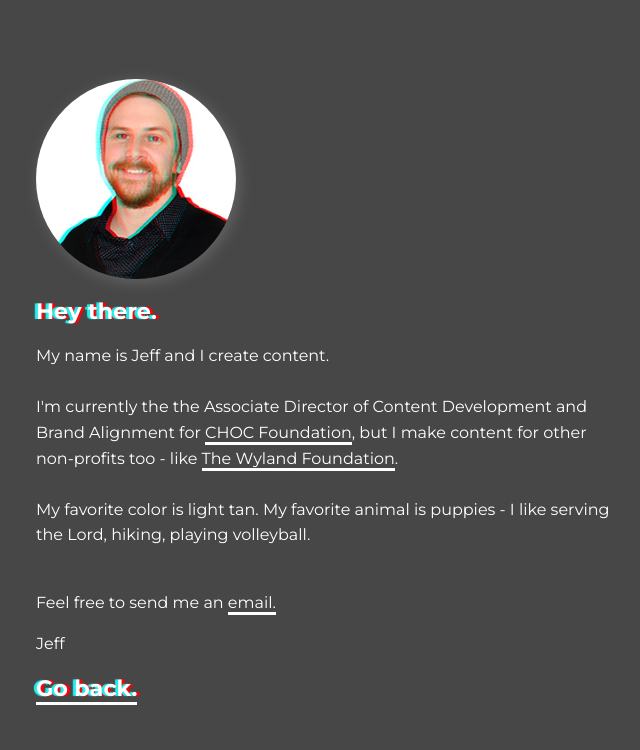
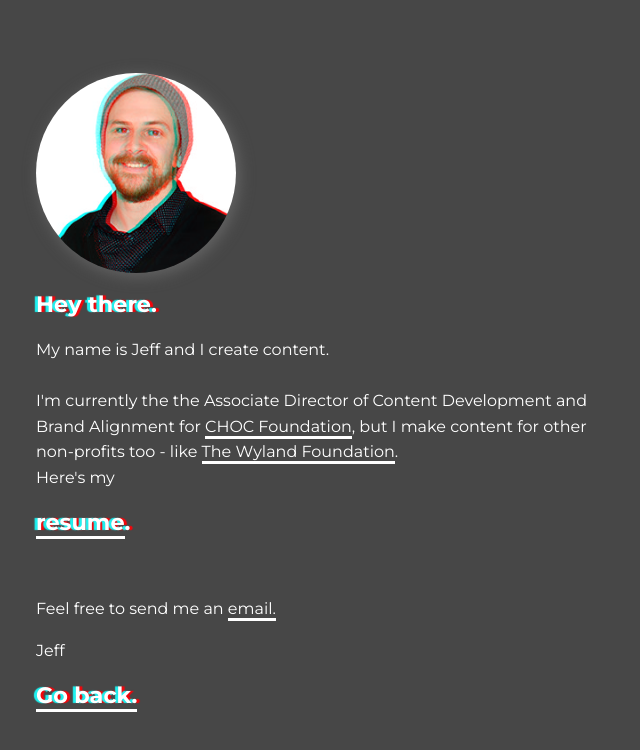
Before and after one commit to hijeff/portfolio, a plain HTML site: page about.html in a window 1280 px wide. Shown: the whole page, without its empty margins (304-944 px from the left). Drawn offline with Linux system fonts and the light colour scheme.

Commit message:
Update about.html

```diff
--- a/about.html
+++ b/about.html
@@ -31,9 +31,7 @@
       I'm currently the the Associate Director of Content Development and Brand Alignment for <a href="https://foundation.choc.org/">CHOC Foundation</a>, but I make content for other <br>non-profits too - like <a href="https://www.wylandfoundation.org">
         <a href="https://wylandfoundation.org/">The Wyland Foundation</a>.
              <br>
-             <br>
-             My favorite color is light tan. My favorite animal is puppies - I like serving the Lord, hiking, playing volleyball.
-             <br>
+        Here's my <h2 id="title"><a href="resume.pdf">resume</a>.</h2>
 
 <br>
 
```
